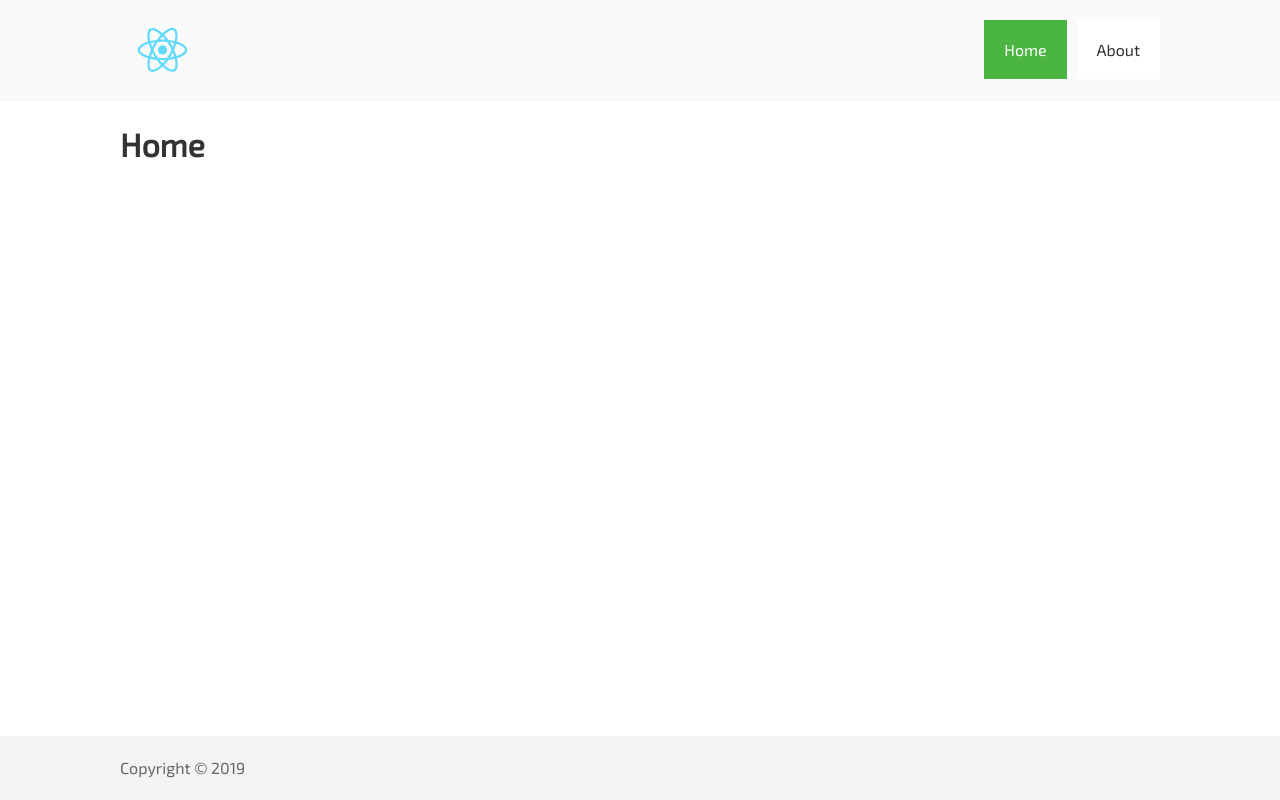
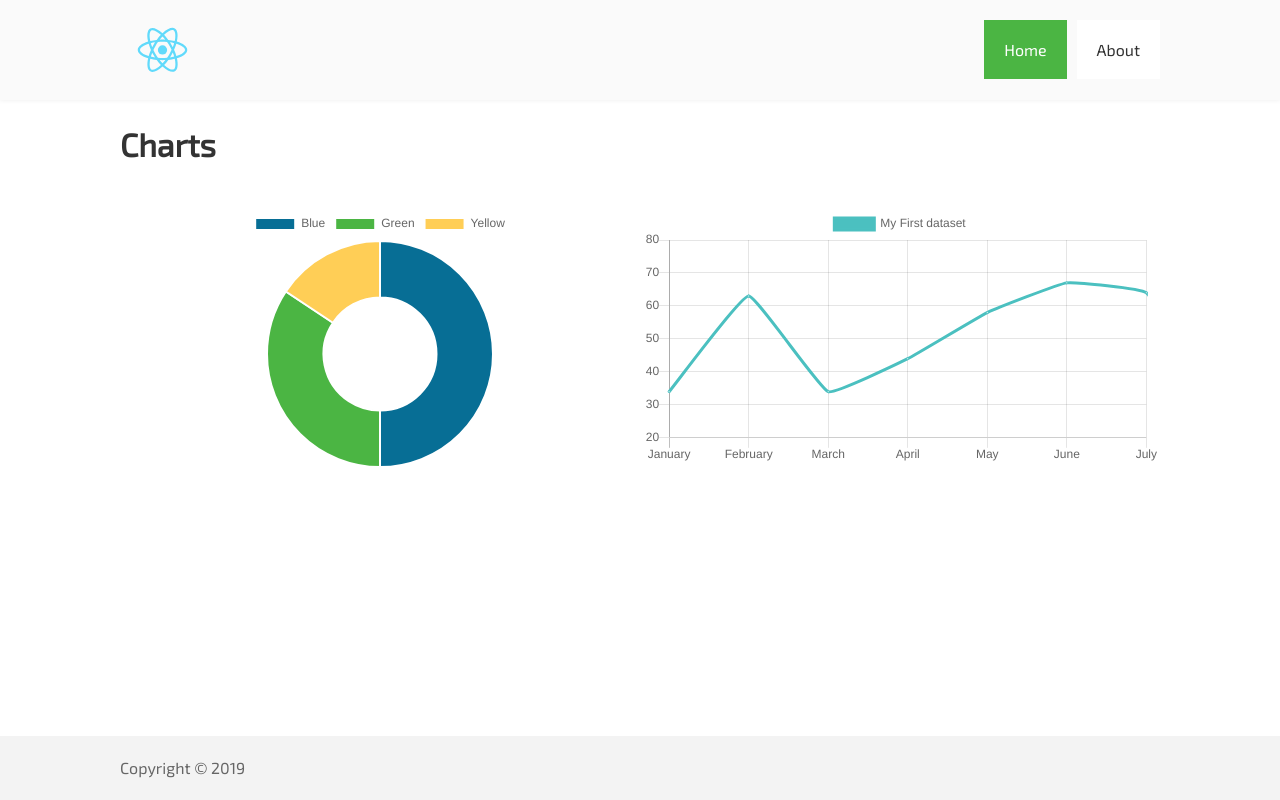
Before and after one commit to gustavonovaes/spa-parcel-react, a React (Vite) app: page / in a window 1280 px wide. Built offline with nearby package versions, Linux system fonts and the light colour scheme.

Commit message:
Add charts to Home

```diff
--- a/src/pages/Home.js
+++ b/src/pages/Home.js
@@ -1,9 +1,45 @@
 import React from "react";
+import styled from "styled-components";
 
-import Dashboard from "../components/Dashboard";
+import Dashboard from '../components/Dashboard';
+const Doughnut = React.lazy(() => import("../components/Charts/Doughnut"));
+const Line = React.lazy(() => import("../components/Charts/Line"));
 
 export default function Home() {
   return <Dashboard>
-    <h1>Home</h1>
+    <h1>Charts</h1>
+
+    <Row>
+      <Col size="1">
+        <React.Suspense fallback={<span>Loading...</span>}>
+          <Doughnut />
+        </React.Suspense>
+      </Col>
+
+      <Col size="2" style={{ flexGrow: 3 }}>
+        <React.Suspense fallback={<span>Loading...</span>}>
+          <Line />
+        </React.Suspense>
+      </Col>
+    </Row>
   </Dashboard>
 }
+
+const Row = styled.div`
+  display: flex;
+  flex-direction: row;
+  flex-wrap: wrap;
+  justify-content: center;
+`
+
+const Col = styled.article`
+  display: flex;
+  flex-direction: column;
+  align-items: center;
+
+  flex: 1 0 50%;
+
+  max-width: 60vw;
+
+  margin: 40px 0;
+`
```
